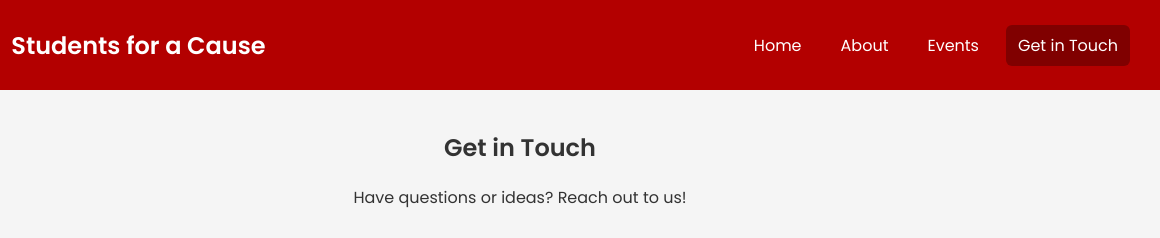
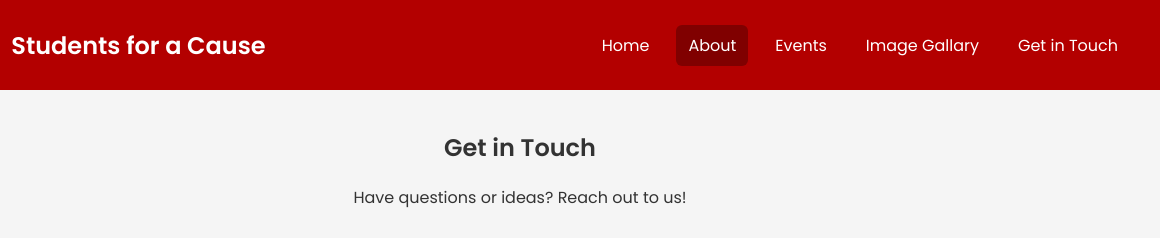
Before and after one commit to ejharden552-SFC/Students-for-a-Cause, a plain HTML site: page contact.html in a window 1280 px wide. Shown: the top 238 px of the page, 120-1280 px from the left. Drawn offline with Linux system fonts and the light colour scheme.

Commit message:
Update contact.html

```diff
--- a/contact.html
+++ b/contact.html
@@ -16,9 +16,10 @@
     </div>
     <nav>
       <a href="index.html">Home</a>
-      <a href="about.html">About</a>
+      <a href="about.html" class="active">About</a>
       <a href="events.html">Events</a>
-      <a href="contact.html" class="active">Get in Touch</a>
+      <a herf="images.html">Image Gallary</a>
+      <a href="contact.html">Get in Touch</a>
     </nav>
   </header>
 
```
